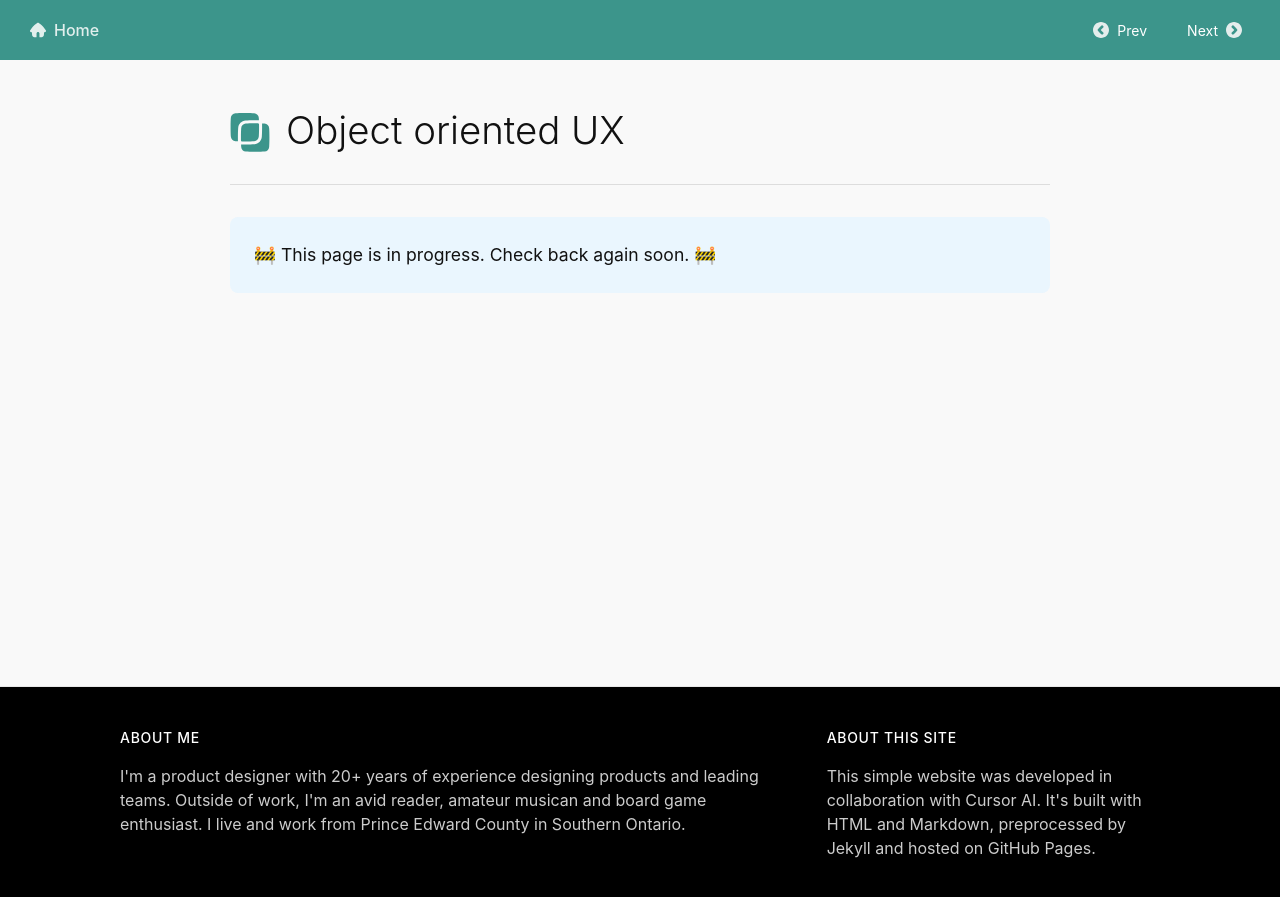
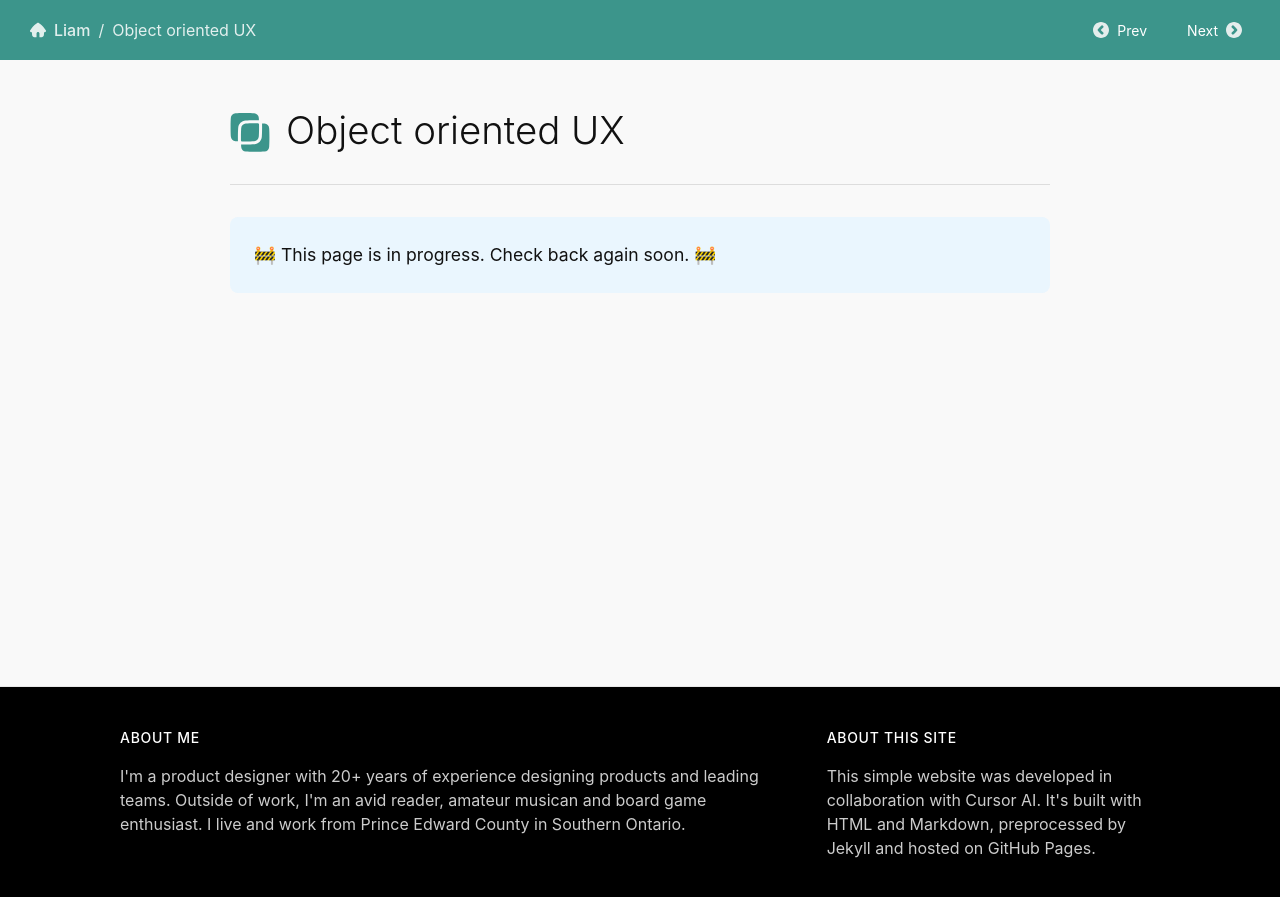
Before and after one commit to HeliumAce/personal-site, a Jekyll site: the page built from methods/object-oriented-ux.md, in a window 1280 px wide. Shown: the top 897 px of the page. Built offline with Jekyll 4.4.1, drawn with Linux system fonts in a browser that asks for light colours.

Commit message:
added breadcrumb to sub page headers

```diff
--- a/_includes/page-header.html
+++ b/_includes/page-header.html
@@ -1,8 +1,12 @@
 <div class="page-header">
-  <a href="/" class="back-link">
-    <img src="/assets/imgs/icons/icon-home.svg" alt="" width="16" height="16">
-    Home
-  </a>
+  <div class="breadcrumb">
+    <a href="/" class="back-link">
+      <img src="/assets/imgs/icons/icon-home.svg" alt="" width="16" height="16">
+      Liam
+    </a>
+    <span class="separator">/</span>
+    <span class="current">{{ page.title }}</span>
+  </div>
 
   <div class="page-nav">
     {% if page.layout == "work" or page.layout == "method" %}
--- a/_sass/minima/_work.scss
+++ b/_sass/minima/_work.scss
@@ -556,6 +556,21 @@
       }
     }
   }
+
+  .breadcrumb {
+    display: flex;
+    align-items: center;
+    gap: 8px;
+
+    .separator,
+    .current {
+      color: rgba(255, 255, 255, 0.85);
+
+      @media screen and (max-width: 640px) {
+        display: none;
+      }
+    }
+  }
 }
 
 /**
@@ -628,6 +643,30 @@
   }
 
   .page-work-info {
+    .breadcrumb {
+      font-size: 0.875rem;
+      color: #666;
+      margin-bottom: 0.5rem;
+
+      a {
+        color: #666;
+        text-decoration: none;
+
+        &:hover {
+          color: #000;
+        }
+      }
+
+      .separator {
+        margin: 0 0.5rem;
+        color: #999;
+      }
+
+      .current {
+        color: #999;
+      }
+    }
+
     h1 {
       font-size: 2.4rem;
       line-height: 1;
```
